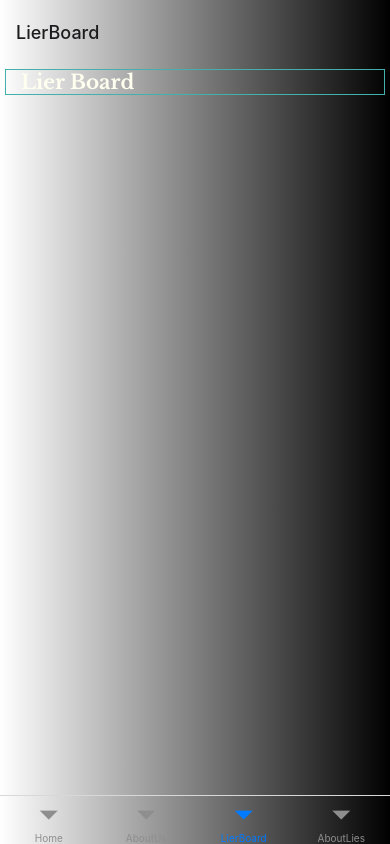
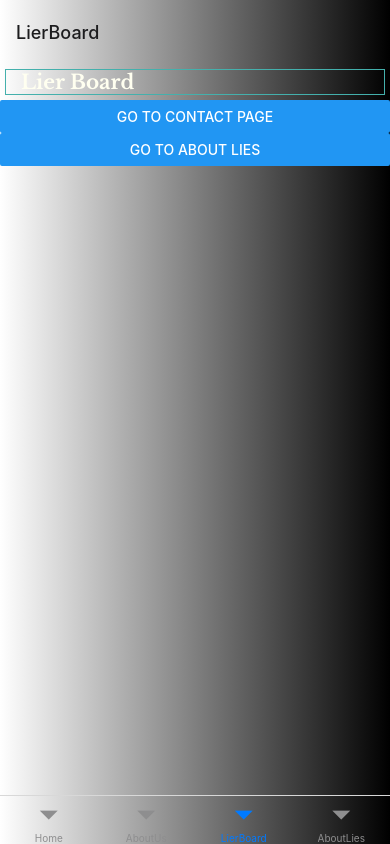
Before and after one commit to psteingh/LTRapp, a React Native app: screen /LierBoard in a window 390 px wide. Built offline with nearby package versions, Linux system fonts and the light colour scheme.

Commit message:
ltrapp05091015

```diff
--- a/components/lierboard.component.js
+++ b/components/lierboard.component.js
@@ -1,13 +1,19 @@
-import { View, StyleSheet } from 'react-native';
+import { View, Button, StyleSheet } from 'react-native';
 
 import LinGradScreen from '../constants/lingradscreen';
 import TitleText from '../constants/titletext';
 
-function LierBoard() {
+function LierBoard({navigation}) {
     return (
         <View style={styles.container}>
         <LinGradScreen />
         <TitleText>Lier Board</TitleText>
+        <Button
+            title="Go to Contact Page"
+            onPress={() => navigation.navigate('ContactPage')} />
+        <Button
+            title="Go to About Lies"
+            onPress={() => navigation.navigate("AboutLies")} />
         </View>
     );
 }
```
